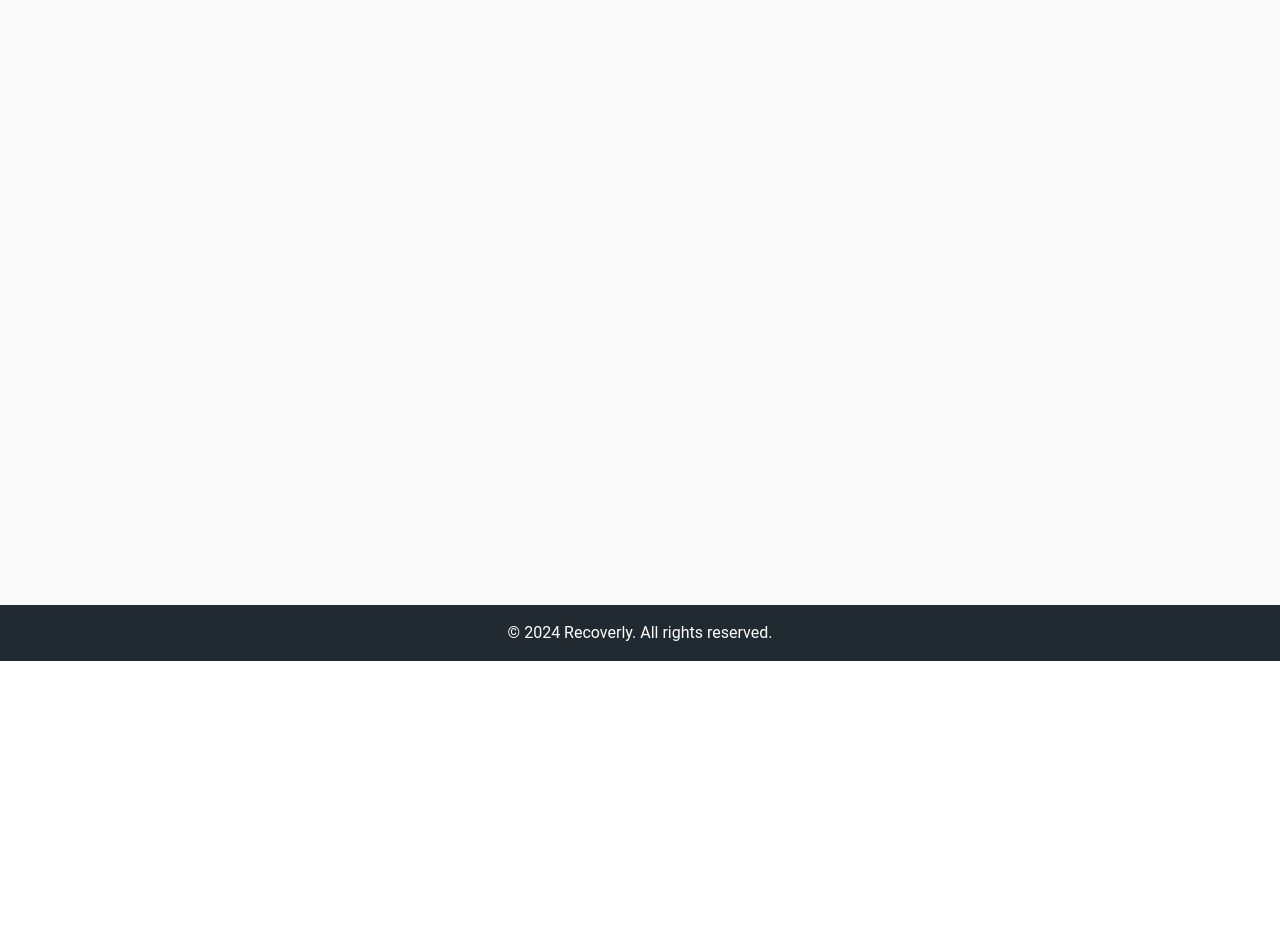
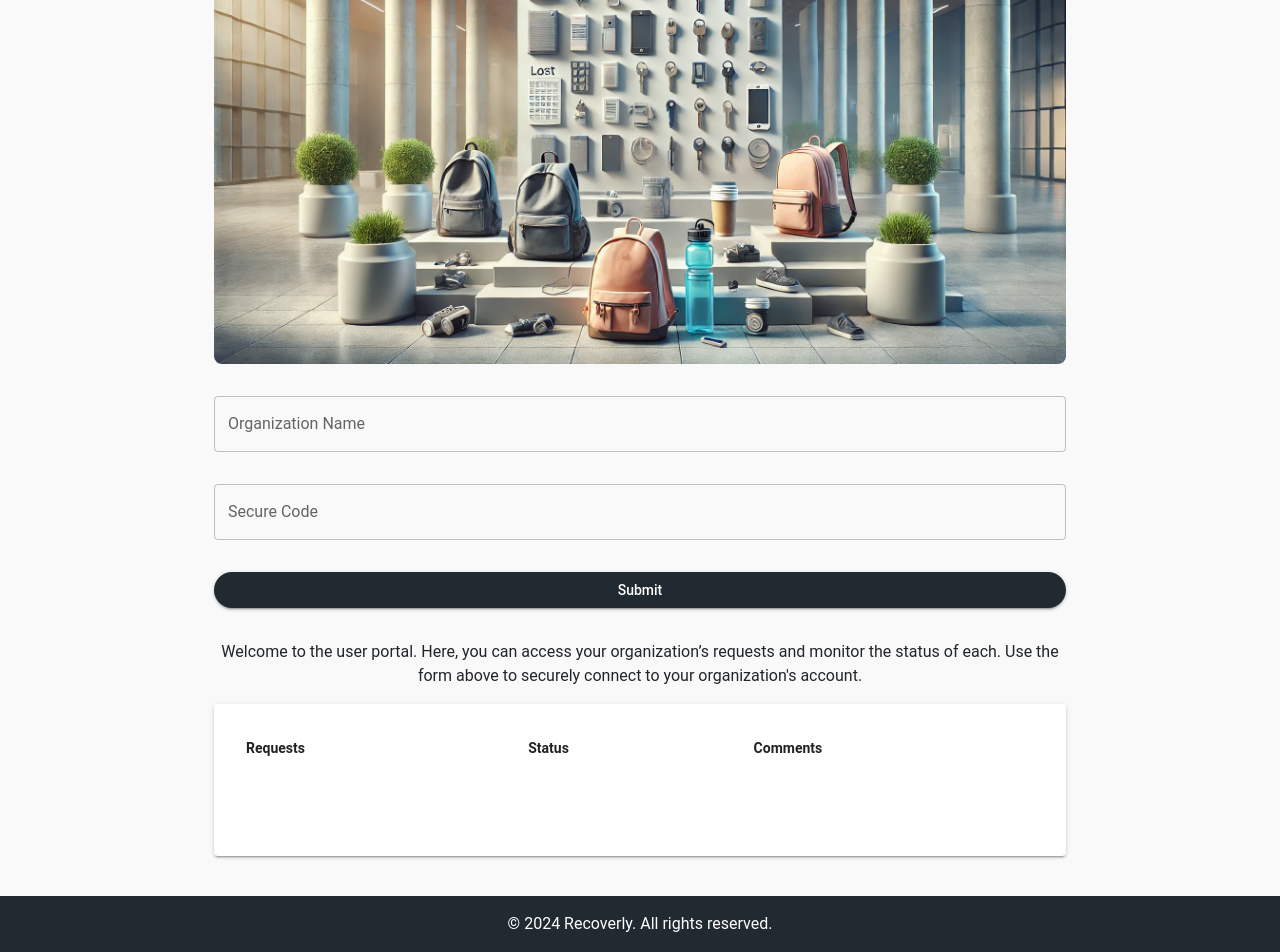
Before and after one commit to alexjoabraham/Capstone-Project-Recoverly, a React (Create React App) app in the folder recoverly-app/frontend/: page /user-homepage in a window 1280 px wide. Shown: the part 259-1211 px from the top of the page. Before the commit the page ends 920 px from the top, so only its background shows below. Built offline with nearby package versions, Linux system fonts and the light colour scheme.

Commit message:
Add User Dashboard

```diff
--- a/recoverly-app/frontend/src/App.js
+++ b/recoverly-app/frontend/src/App.js
@@ -9,6 +9,7 @@ import AdminLogin from './components/AdminLogin';
 import ReportLostItem from './components/ReportLostItem';
 import UserRegister from './components/UserRegister';
 import UserLogin from './components/UserLogin';
+import UserHomePage from './components/UserHomePage';
 import HomePage from './components/HomePage';
 import theme from './theme';
 
@@ -24,6 +25,7 @@ function App() {
             <Route path="/report-lost-item" element={<ReportLostItem />} />
             <Route path="/user-register" element={<UserRegister />} />
             <Route path="/user-login" element={<UserLogin />} />
+            <Route path="/user-homepage" element={<UserHomePage />} />
             {/* <Route path="/" element={<AdminRegister />} />  */}
             <Route path="/" element={<HomePage />} />
           </Routes>
--- /dev/null
+++ b/recoverly-app/frontend/src/components/UserHomePage.js
@@ -0,0 +1,51 @@
+import React from 'react';
+import { Container, Box, Typography, TextField, Button, Table, TableBody, TableCell, TableHead, TableRow, Paper } from '@mui/material';
+
+const UserHomePage = () => {
+  return (
+    <Container maxWidth="md" sx={{ marginTop: 4 }}>
+      <Box
+        component="img"
+        src="/images/Hero_UserHome_Recoverly.webp"
+        alt="Hero"
+        sx={{ width: '100%', height: 'auto', borderRadius: 2, marginBottom: 4 }}
+      />
+
+      <Box component="form" sx={{ display: 'flex', flexDirection: 'column', gap: 2, marginBottom: 4 }}>
+        <TextField label="Organization Name" variant="outlined" fullWidth />
+        <TextField label="Secure Code" variant="outlined" fullWidth type="password" />
+        <Button variant="contained" color="primary">Submit</Button>
+      </Box>
+
+      <Typography variant="body1" paragraph>
+        Welcome to the user portal. Here, you can access your organization’s requests and monitor the status of each. Use the form above to securely connect to your organization's account.
+      </Typography>
+
+      <Paper elevation={2} sx={{ padding: 2 }}>
+        <Table>
+          <TableHead>
+            <TableRow>
+              <TableCell sx={{ borderBottom: 'none', fontWeight: 'bold' }}>Requests</TableCell>
+              <TableCell sx={{ borderBottom: 'none', fontWeight: 'bold' }}>Status</TableCell>
+              <TableCell sx={{ borderBottom: 'none', fontWeight: 'bold' }}>Comments</TableCell>
+            </TableRow>
+          </TableHead>
+          <TableBody>
+            <TableRow>
+              <TableCell sx={{ borderBottom: 'none' }}></TableCell>
+              <TableCell sx={{ borderBottom: 'none' }}></TableCell>
+              <TableCell sx={{ borderBottom: 'none' }}></TableCell>
+            </TableRow>
+            <TableRow>
+              <TableCell sx={{ borderBottom: 'none' }}></TableCell>
+              <TableCell sx={{ borderBottom: 'none' }}></TableCell>
+              <TableCell sx={{ borderBottom: 'none' }}></TableCell>
+            </TableRow>
+          </TableBody>
+        </Table>
+      </Paper>
+    </Container>
+  );
+};
+
+export default UserHomePage;
--- a/recoverly-app/frontend/src/components/UserLogin.js
+++ b/recoverly-app/frontend/src/components/UserLogin.js
@@ -4,7 +4,7 @@ import * as Yup from 'yup';
 import axios from 'axios';
 import { ToastContainer, toast } from 'react-toastify';
 import 'react-toastify/dist/ReactToastify.css';
-import { Link } from 'react-router-dom';
+import { Link, useNavigate } from 'react-router-dom';
 import { Container, TextField, Button, Typography } from '@mui/material';
 
 const validationSchema = Yup.object({
@@ -13,6 +13,8 @@ const validationSchema = Yup.object({
 });
 
 const UserLogin = () => {
+  const navigate = useNavigate();
+
   const formik = useFormik({
     initialValues: {
       user_email: '',
@@ -23,6 +25,7 @@ const UserLogin = () => {
       try {
         const response = await axios.post('http://localhost:5000/api/users/login', values);
         toast.success('User logged in successfully!');
+        navigate('/user-homepage');
       } catch (error) {
         toast.error('Error logging in user: ' + error.response.data.message);
       }
```
Also changed, not shown: recoverly-app/frontend/public/images/Hero_UserHome_Recoverly.webp (added).
